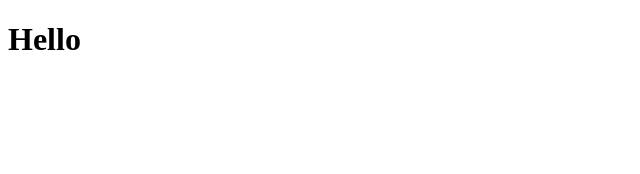
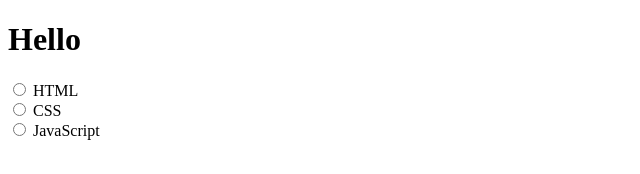
Before and after one commit to PV-VIBOL/projectBranch, a plain HTML site: page index.html in a window 1280 px wide. Shown: the whole page, without its empty margins (0-640 px from the left). Drawn offline with Linux system fonts and the light colour scheme.

Commit message:
add form

```diff
--- a/index.html
+++ b/index.html
@@ -8,5 +8,13 @@
 </head>
 <body>
     <h1>Hello</h1>
+    <form>
+        <input type="radio" id="html" name="fav_language" value="HTML">
+        <label for="html">HTML</label><br>
+        <input type="radio" id="css" name="fav_language" value="CSS">
+        <label for="css">CSS</label><br>
+        <input type="radio" id="javascript" name="fav_language" value="JavaScript">
+        <label for="javascript">JavaScript</label>
+      </form>
 </body>
 </html>
```
